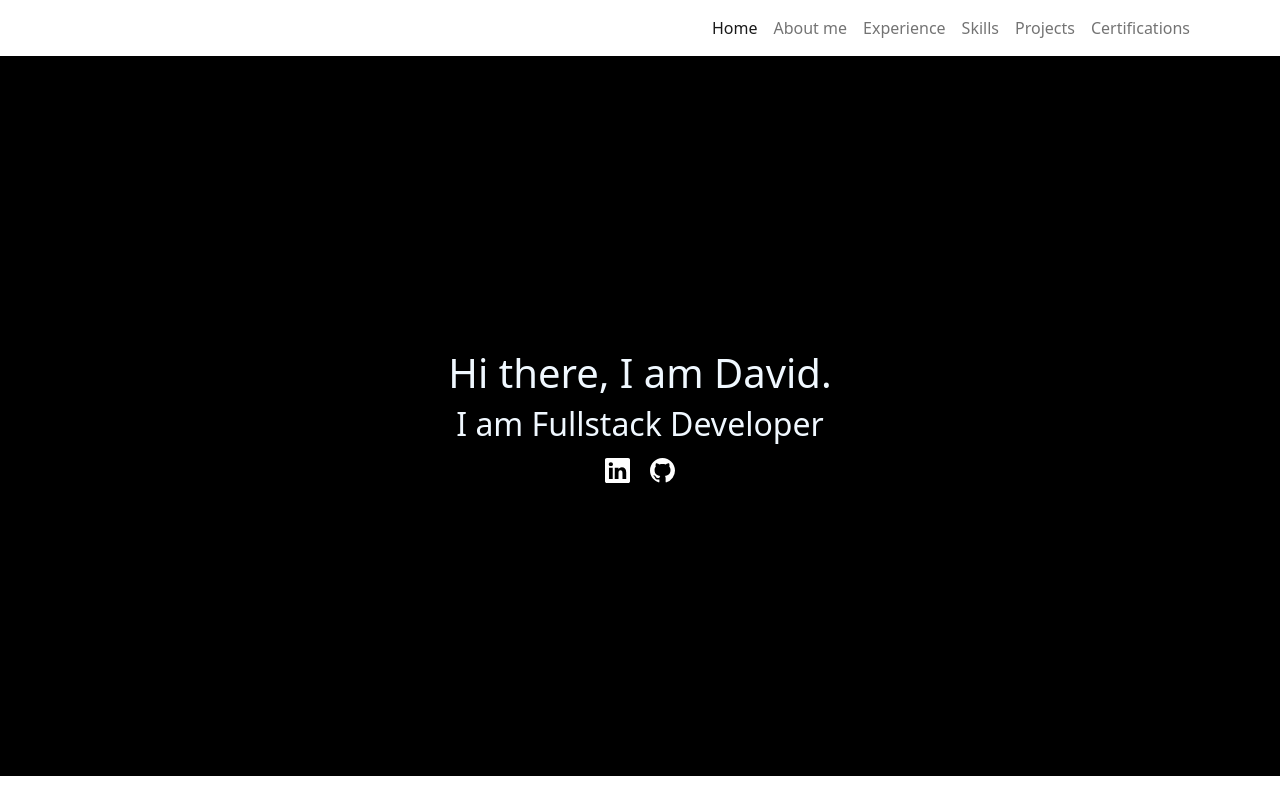
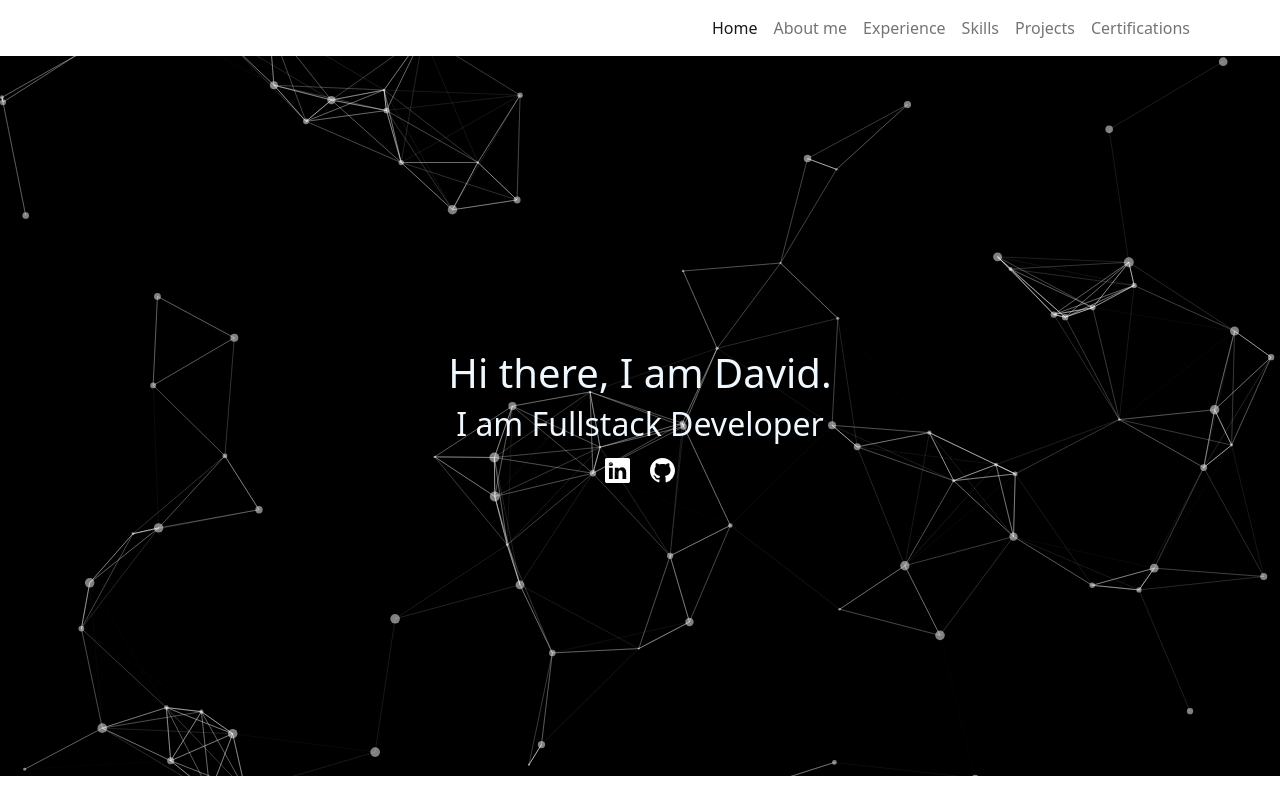
Before and after one commit to dxviidmg/davidmejia-v2, a React (Create React App) app: page / in a window 1280 px wide. Shown: the top 800 px of the page. Built offline with nearby package versions, Linux system fonts and the light colour scheme.

Commit message:
Prototipo

```diff
--- a/package.json
+++ b/package.json
@@ -14,6 +14,7 @@
     "react-icons": "^4.9.0",
     "react-particles": "^2.10.1",
     "react-scripts": "5.0.1",
+    "tsparticles": "^2.10.1",
     "web-vitals": "^2.1.4"
   },
   "scripts": {
--- a/src/components/banner/Banner.jsx
+++ b/src/components/banner/Banner.jsx
@@ -1,6 +1,7 @@
 import { Col, Row, Container } from "react-bootstrap";
 import { useEffect, useState, useMemo } from "react";
 import { BsLinkedin, BsGithub } from "react-icons/bs";
+import { ParticlesBackground } from "./Particles";
 
 export function Banner() {
   const [loopNum, setLoopNum] = useState(0);
@@ -43,6 +44,7 @@
 
   return (
     <section id="banner">
+      <ParticlesBackground></ParticlesBackground>
       <Container>
         <Row className="min-height d-flex align-items-center text-center">
           <Col sm={12}>
--- /dev/null
+++ b/src/components/banner/Particles.jsx
@@ -0,0 +1,98 @@
+import { useCallback } from "react";
+import Particles from "react-particles";
+import { loadFull } from "tsparticles";
+
+export const ParticlesBackground = () => {
+    const particlesInit = useCallback(async engine => {
+        console.log(engine);
+        // you can initiate the tsParticles instance (engine) here, adding custom shapes or presets
+        // this loads the tsparticles package bundle, it's the easiest method for getting everything ready
+        // starting from v2 you can add only the features you need reducing the bundle size
+        await loadFull(engine);
+    }, []);
+
+    const particlesLoaded = useCallback(async container => {
+        await console.log(container);
+    }, []);
+
+    return (
+        <div id="particles-background">
+
+<Particles
+        id="tsparticles"
+        init={particlesInit}
+        loaded={particlesLoaded}
+        options={{
+            fpsLimit: 120,
+            interactivity: {
+                events: {
+                    onClick: {
+                        enable: true,
+                        mode: "push",
+                    },
+                    onHover: {
+                        enable: true,
+                        mode: "repulse",
+                    },
+                    resize: true,
+                },
+                modes: {
+                    push: {
+                        quantity: 4,
+                    },
+                    repulse: {
+                        distance: 200,
+                        duration: 0.4,
+                    },
+                },
+            },
+            particles: {
+                color: {
+                    value: "#ffffff",
+                },
+                links: {
+                    color: "#ffffff",
+                    distance: 150,
+                    enable: true,
+                    opacity: 0.5,
+                    width: 1,
+                },
+                collisions: {
+                    enable: true,
+                },
+                move: {
+                    direction: "none",
+                    enable: true,
+                    outModes: {
+                        default: "bounce",
+                    },
+                    random: false,
+                    speed: 6,
+                    straight: false,
+                },
+                number: {
+                    density: {
+                        enable: true,
+                        area: 800,
+                    },
+                    value: 80,
+                },
+                opacity: {
+                    value: 0.5,
+                },
+                shape: {
+                    type: "circle",
+                },
+                size: {
+                    value: { min: 1, max: 5 },
+                },
+            },
+            detectRetina: true,
+        }}
+    />
+
+
+        </div>
+
+);
+};
```
Also changed, not shown: 1 other file (tests, documents, lock files or other folders).
